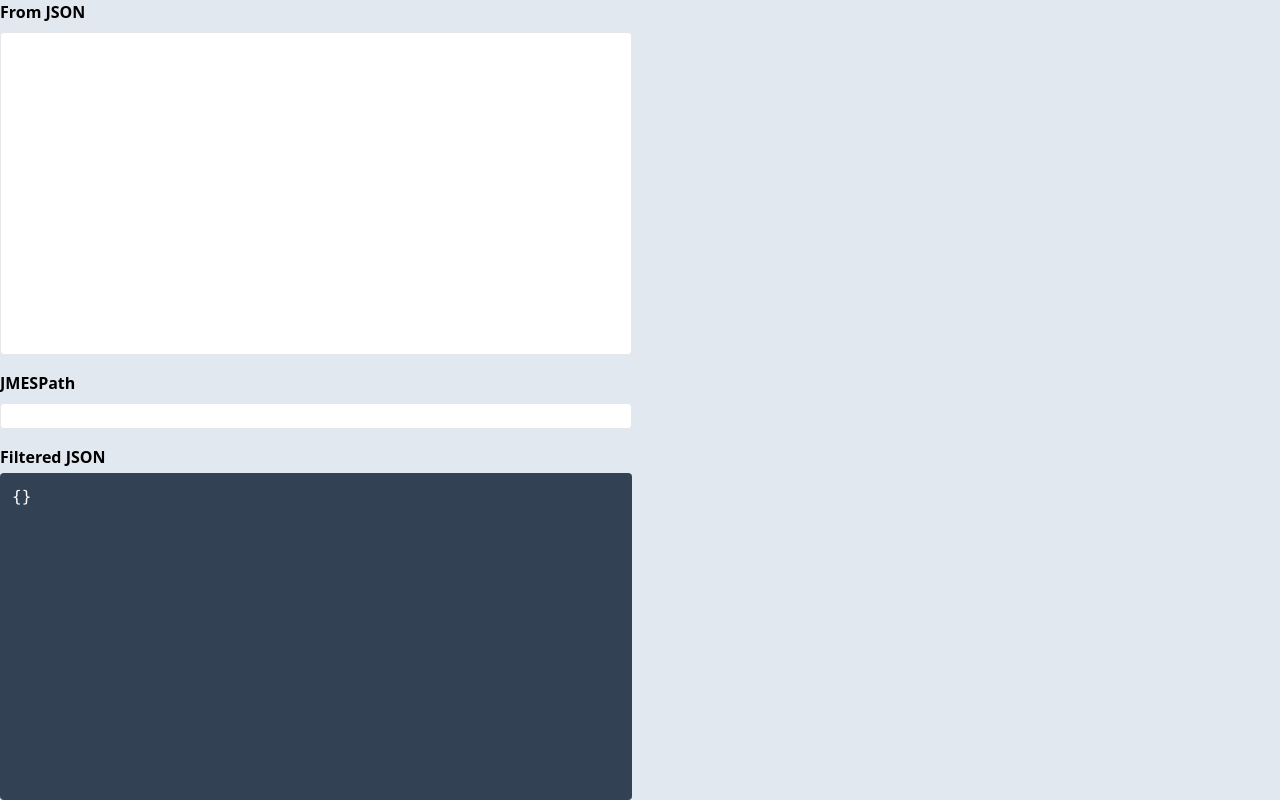
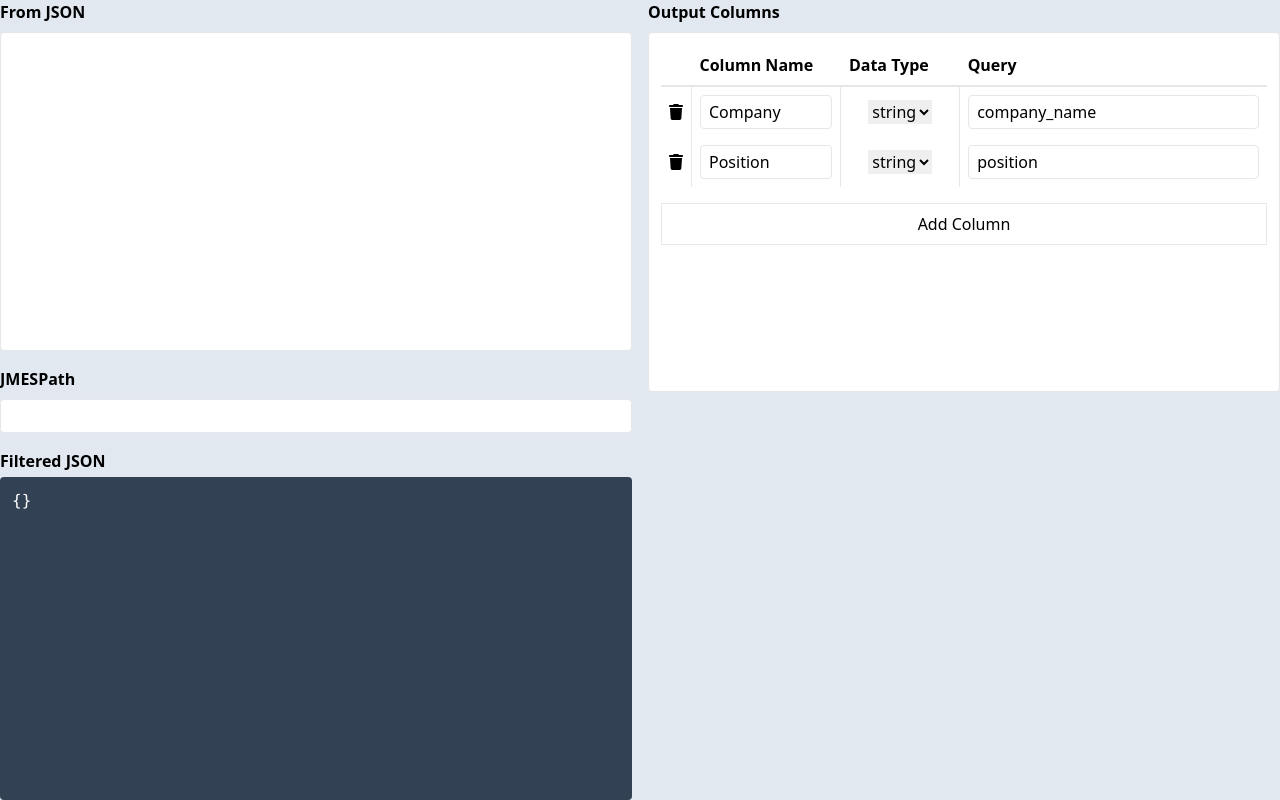
Before and after one commit to allejo/json-reshaper, a React (Vite) app: page / in a window 1280 px wide. Built offline with nearby package versions, Linux system fonts and the light colour scheme.

Commit message:
Add column editor panel

```diff
--- a/package.json
+++ b/package.json
@@ -13,6 +13,10 @@
 	"prettier": "@allejo/prettier-config",
 	"dependencies": {
 		"@ariakit/react": "^0.2.15",
+		"@fortawesome/fontawesome-svg-core": "^6.4.2",
+		"@fortawesome/free-regular-svg-icons": "^6.4.2",
+		"@fortawesome/free-solid-svg-icons": "^6.4.2",
+		"@fortawesome/react-fontawesome": "^0.2.0",
 		"@react-hooks-library/core": "^0.5.1",
 		"@types/jmespath": "^0.15.0",
 		"@types/lodash": "^4.14.196",
--- a/src/App.css
+++ b/src/App.css
@@ -12,5 +12,28 @@ label {
 
 input:not([type='checkbox']):not([type='radio']),
 textarea {
-	@apply border rounded;
+	@apply border px-2 py-1 rounded w-full;
 }
+
+table {
+	& thead {
+		@apply border-b-2;
+	}
+
+	& th {
+		@apply whitespace-nowrap;
+	}
+
+	& td,
+	& th {
+		@apply p-2;
+	}
+
+	& td:not(:last-child) {
+		@apply border-r;
+	}
+}
+
+.window-height {
+	@apply grid gap-4 h-screen max-h-screen max-w-full;
+}
--- a/src/App.tsx
+++ b/src/App.tsx
@@ -1,10 +1,15 @@
 import { useState } from 'react';
 
 import './App.css';
+import { ColumnDefinition, ColumnEditor } from './components/ColumnEditor.tsx';
 import { JsonInput } from './components/JsonInput.tsx';
 
 function App() {
 	const [filteredJson, setFilteredJson] = useState<Record<symbol, unknown>>({});
+	const [columnQueries, setColumnQueries] = useState<ColumnDefinition[]>([
+		{ name: 'Company', query: 'company_name', type: 'string' },
+		{ name: 'Position', query: 'position', type: 'string' },
+	]);
 
 	return (
 		<div className="container mx-auto">
@@ -13,7 +18,12 @@ function App() {
 					filteredJson={filteredJson}
 					onJsonFiltered={setFilteredJson}
 				/>
-				<div className=""></div>
+				<div className="window-height grid-rows-2">
+					<ColumnEditor
+						columns={columnQueries}
+						onColumnsChange={setColumnQueries}
+					/>
+				</div>
 			</div>
 		</div>
 	);
--- /dev/null
+++ b/src/components/ColumnEditor.tsx
@@ -0,0 +1,126 @@
+import { faTrash } from '@fortawesome/free-solid-svg-icons';
+import { FontAwesomeIcon } from '@fortawesome/react-fontawesome';
+import { ChangeEvent, useCallback } from 'react';
+
+export interface ColumnDefinition {
+	name: string;
+	type: string;
+	query: string;
+}
+
+interface ColumnEntryProps {
+	column: ColumnDefinition;
+	index: number;
+	onChange: (index: number, column: ColumnDefinition) => void;
+	onDelete: (index: number) => void;
+}
+
+const ColumnEntry = ({
+	column,
+	index,
+	onChange,
+	onDelete,
+}: ColumnEntryProps) => {
+	const handleOnChange = useCallback(
+		(key: string) => (e: ChangeEvent<HTMLInputElement | HTMLSelectElement>) => {
+			onChange(index, { ...column, [key]: e.currentTarget.value });
+		},
+		[],
+	);
+	const handleOnDelete = useCallback(() => {
+		onDelete(index);
+	}, []);
+
+	return (
+		<tr>
+			<td>
+				<button onClick={handleOnDelete}>
+					<FontAwesomeIcon icon={faTrash} />
+					<span className="sr-only">Delete</span>
+				</button>
+			</td>
+			<td>
+				<input
+					type="text"
+					onChange={handleOnChange('name')}
+					value={column.name}
+				/>
+			</td>
+			<td className="text-center">
+				<select onChange={handleOnChange('type')} value={column.type}>
+					<option>{column.type}</option>
+				</select>
+			</td>
+			<td>
+				<input
+					type="text"
+					onChange={handleOnChange('query')}
+					value={column.query}
+				/>
+			</td>
+		</tr>
+	);
+};
+
+interface Props {
+	columns: ColumnDefinition[];
+	onColumnsChange: (columns: ColumnDefinition[]) => void;
+}
+
+export const ColumnEditor = ({ columns, onColumnsChange }: Props) => {
+	const handleOnAdd = useCallback(() => {
+		const newColumns = [...columns];
+
+		newColumns.push({ name: '', query: '', type: 'string' });
+
+		onColumnsChange(newColumns);
+	}, []);
+	const handleOnDelete = useCallback((index: number) => {
+		const newColumns = [...columns];
+
+		newColumns.splice(index, 1);
+
+		onColumnsChange(newColumns);
+	}, []);
+	const handleOnEdit = useCallback(
+		(index: number, column: ColumnDefinition) => {
+			const newColumns = [...columns];
+
+			newColumns[index] = column;
+			onColumnsChange(newColumns);
+		},
+		[],
+	);
+
+	return (
+		<section className="flex flex-col">
+			<p className="font-bold mb-2">Output Columns</p>
+
+			<div className="bg-white border grow rounded p-3">
+				<table className="mb-4 table-auto w-full">
+					<thead>
+						<tr className="text-left">
+							<th className="sr-only">Options</th>
+							<th className="w-1/4">Column Name</th>
+							<th className="w-1/5">Data Type</th>
+							<th className="w-full">Query</th>
+						</tr>
+					</thead>
+					<tbody>
+						{columns.map((column, index) => (
+							<ColumnEntry
+								column={column}
+								index={index}
+								onChange={handleOnEdit}
+								onDelete={handleOnDelete}
+							/>
+						))}
+					</tbody>
+				</table>
+				<button className="border py-2 w-full" onClick={handleOnAdd}>
+					Add Column
+				</button>
+			</div>
+		</section>
+	);
+};
--- a/src/components/JsonInput.tsx
+++ b/src/components/JsonInput.tsx
@@ -98,10 +98,7 @@ export const JsonInput = ({ filteredJson, onJsonFiltered }: Props) => {
 	}, [parsedJson, jmesPath]);
 
 	return (
-		<form
-			className="grid grid-rows-left-sidebar gap-4 h-screen max-h-screen max-w-full"
-			spellCheck={false}
-		>
+		<form className="window-height grid-rows-left-sidebar" spellCheck={false}>
 			<div className="flex flex-col gap-1">
 				<label className="font-bold" htmlFor="from-json">
 					From JSON
```
Also changed, not shown: 1 other file (tests, documents, lock files or other folders).
